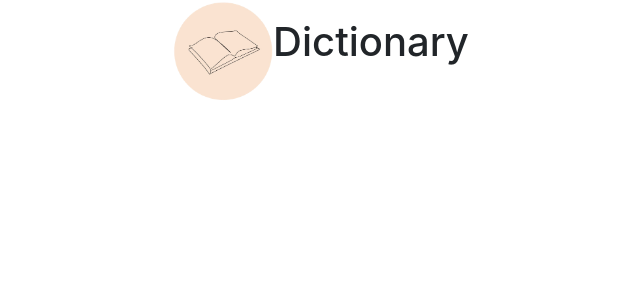
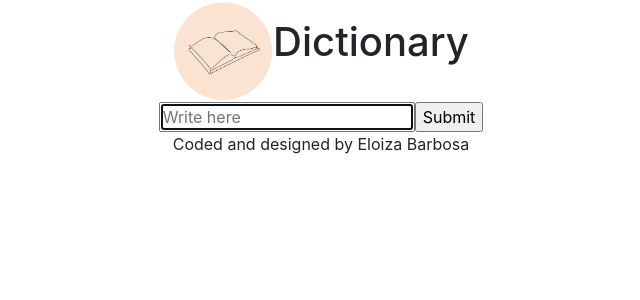
Before and after one commit to EloizaBAB/dictionary, a React (Create React App) app: page / in a window 1280 px wide. Shown: the top 300 px of the page, without its empty margins (319-959 px from the left). Built offline with nearby package versions, Linux system fonts and the light colour scheme.

Commit message:
built the search engine with form and the functions and state to keep track of the input from the user and stored it inside a state

```diff
--- a/src/App.js
+++ b/src/App.js
@@ -1,5 +1,6 @@
 import "./App.css";
 import logo from "./logo.png";
+import SearchEngine from "./SearchEngine";
 
 function App() {
   return (
@@ -12,6 +13,13 @@ function App() {
           <h1>Dictionary</h1>
         </span>
       </header>
+      <main>
+        <SearchEngine />
+      </main>
+      <footer className="text-center">
+        {" "}
+        Coded and designed by Eloiza Barbosa
+      </footer>
     </div>
   );
 }
--- /dev/null
+++ b/src/SearchEngine.js
@@ -0,0 +1,35 @@
+import { useState } from "react";
+import "./searchstyle.css";
+export default function SearchEngine() {
+  let [userinput, setuserinput] = useState("");
+
+  function handlechange(event) {
+    console.log(event.target.value);
+    setuserinput(event.target.value);
+  }
+
+  function search(event) {
+    event.preventDefault();
+    alert(`searching for ${userinput}`);
+  }
+  /* add an eventlistenner Onsubmit to form to trigger the function search
+      when the user submits a word*/
+  /** to keep track of the word the user
+      inputs we need to store it inside a state, we need a useState because the
+      input is going to change during the lifecycle of this component*/
+  /** Everytime the user types a different word the component changes state,so we need to add an event Onchange to the input that triggers the function to handle the change and store the new value inside the state */
+
+  return (
+    <div className="search-engine">
+      <form onSubmit={search}>
+        <input
+          type="search"
+          placeholder="Write here"
+          autoFocus={true}
+          onChange={handlechange}
+        ></input>
+        <input type="submit"></input>
+      </form>
+    </div>
+  );
+}
--- /dev/null
+++ b/src/searchstyle.css
@@ -0,0 +1,3 @@
+.search-engine {
+  text-align: center;
+}
```
